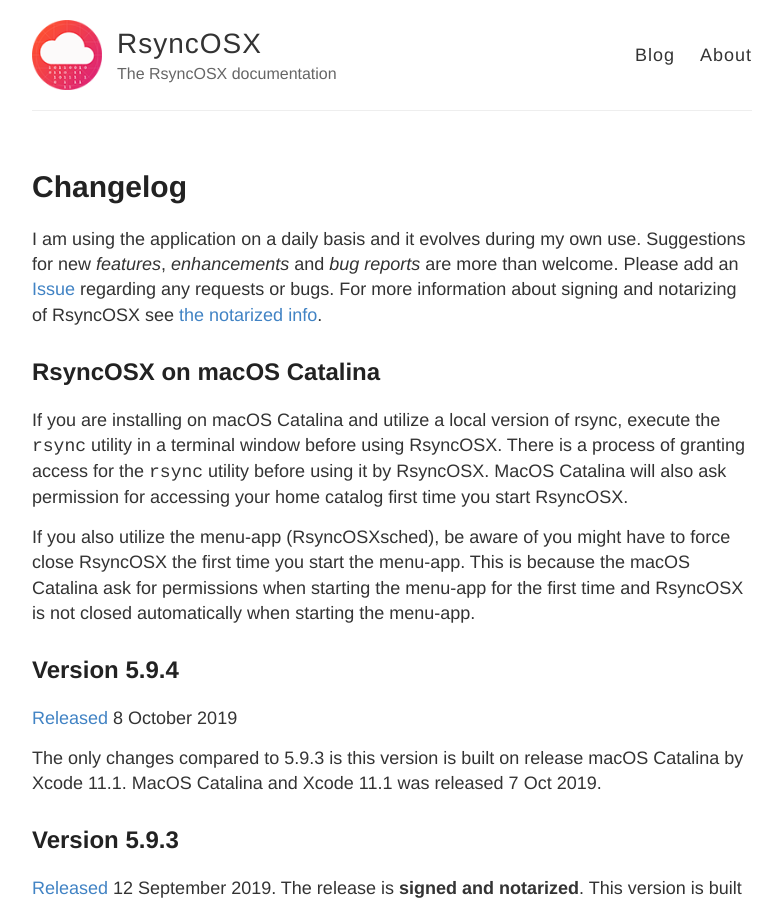
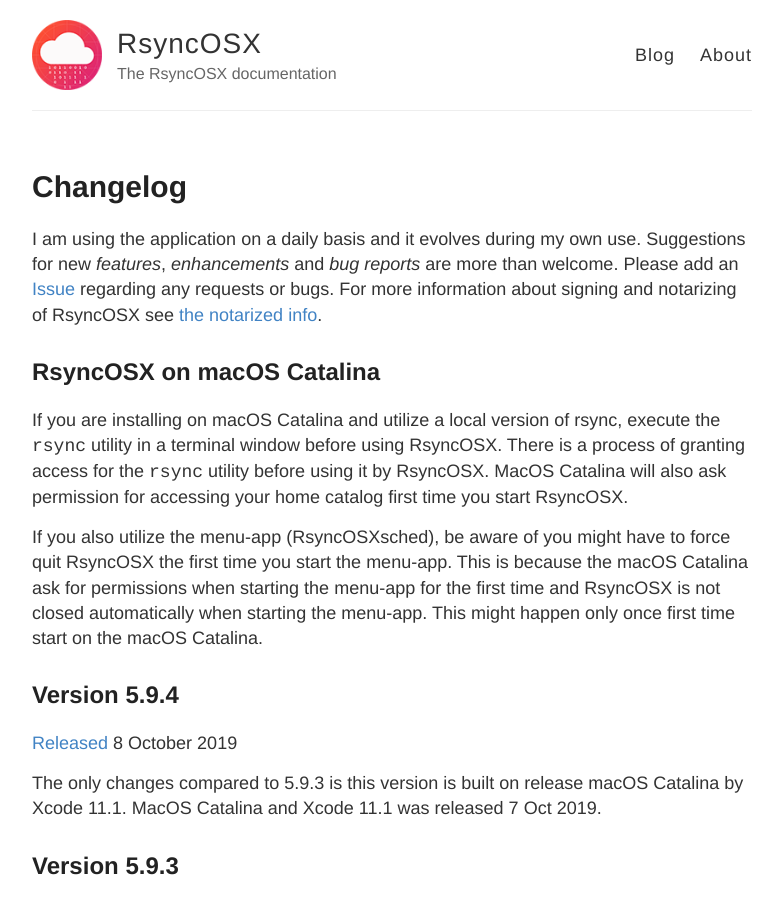
Before and after one commit to d2s/Documentation, a Jekyll site: the page built from _posts/2018-04-10-Changelog.md, in a window 1280 px wide and 900 px high. Shown: the whole window, without its empty margins (248-1030 px from the left). Built offline with Jekyll 4.4.1, drawn with Linux system fonts in a browser that asks for light colours.

Commit message:
Update 2018-04-10-Changelog.md

```diff
--- a/_posts/2018-04-10-Changelog.md
+++ b/_posts/2018-04-10-Changelog.md
@@ -9,7 +9,7 @@ I am using the application on a daily basis and it evolves during my own use. Su
 
 If you are installing on macOS Catalina and utilize a local version of rsync, execute the `rsync` utility in a terminal window before using RsyncOSX. There is a process of granting access for the `rsync` utility before using it by RsyncOSX. MacOS Catalina will also ask permission for accessing your home catalog first time you start RsyncOSX.
 
-If you also utilize the menu-app (RsyncOSXsched), be aware of you might have to force close RsyncOSX the first time you start the menu-app. This is because the macOS Catalina ask for permissions when starting the menu-app for the first time and RsyncOSX is not closed automatically when starting the menu-app.
+If you also utilize the menu-app (RsyncOSXsched), be aware of you might have to force quit RsyncOSX the first time you start the menu-app. This is because the macOS Catalina ask for permissions when starting the menu-app for the first time and RsyncOSX is not closed automatically when starting the menu-app. This might happen only once first time start on the macOS Catalina.
 
 ## Version 5.9.4
 
```
